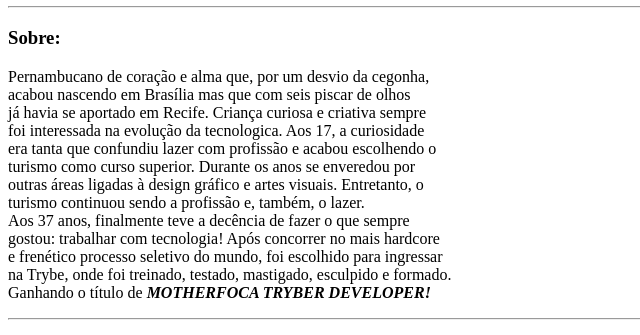
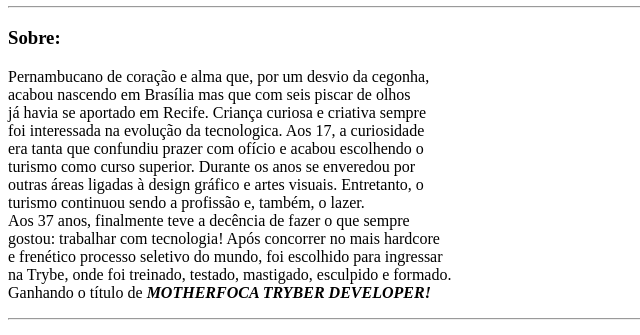
Before and after one commit to Guga-Santos/Portfolio, a plain HTML site: page index.html in a window 1280 px wide. Shown: the part 526-861 px from the top of the page, 0-640 px from the left. Drawn offline with Linux system fonts and the light colour scheme.

Commit message:
Alterei o texto do sobre

```diff
--- a/index.html
+++ b/index.html
@@ -16,7 +16,7 @@
     <a href="https://www.instagram.com/guga_marahu/" target="_Blank"><img src="./Imagens/Instagram-Logo.jpeg" alt="Logotipo do Instagram" width="50"></a> <a href="https://www.linkedin.com/in/gugasantos/" target="_Blank"><img src="./Imagens/LinkedIn-Logo.jpeg" alt="Logotipo do LinkedIn" width="50"></a> <a href="https://github.com/Guga-Santos/" target="_Blank"><img src="./Imagens/github-logo.jpeg" alt="Logotipo do GitHub" width="50"></a>
     <hr>
     <h3>Sobre:</h3>
-    <p>Pernambucano de coração e alma que, por um desvio da cegonha,<br> acabou nascendo em Brasília mas que com seis piscar de olhos <br> já havia se aportado em Recife. Criança curiosa e criativa sempre <br> foi interessada na evolução da tecnologica. Aos 17, a curiosidade <br> era tanta que confundiu lazer com profissão e acabou escolhendo o <br> turismo como curso superior. Durante os anos se enveredou por <br> outras áreas ligadas à design gráfico e artes visuais. Entretanto, o <br>turismo continuou sendo a profissão e, também, o lazer.<br>Aos 37 anos, finalmente teve a decência de fazer o que sempre <br> gostou: trabalhar com tecnologia! Após concorrer no mais hardcore <br> e frenético processo seletivo do mundo, foi escolhido para ingressar <br> na Trybe, onde foi treinado, testado, mastigado, esculpido e formado. <br>Ganhando o título de <em><strong>MOTHERFOCA TRYBER DEVELOPER!</strong></em></p>
+    <p>Pernambucano de coração e alma que, por um desvio da cegonha,<br> acabou nascendo em Brasília mas que com seis piscar de olhos <br> já havia se aportado em Recife. Criança curiosa e criativa sempre <br> foi interessada na evolução da tecnologica. Aos 17, a curiosidade <br> era tanta que confundiu prazer com ofício e acabou escolhendo o <br> turismo como curso superior. Durante os anos se enveredou por <br> outras áreas ligadas à design gráfico e artes visuais. Entretanto, o <br>turismo continuou sendo a profissão e, também, o lazer.<br>Aos 37 anos, finalmente teve a decência de fazer o que sempre <br> gostou: trabalhar com tecnologia! Após concorrer no mais hardcore <br> e frenético processo seletivo do mundo, foi escolhido para ingressar <br> na Trybe, onde foi treinado, testado, mastigado, esculpido e formado. <br>Ganhando o título de <em><strong>MOTHERFOCA TRYBER DEVELOPER!</strong></em></p>
     <hr>
     <h3>Competências:</h3>
     <ul>
```
